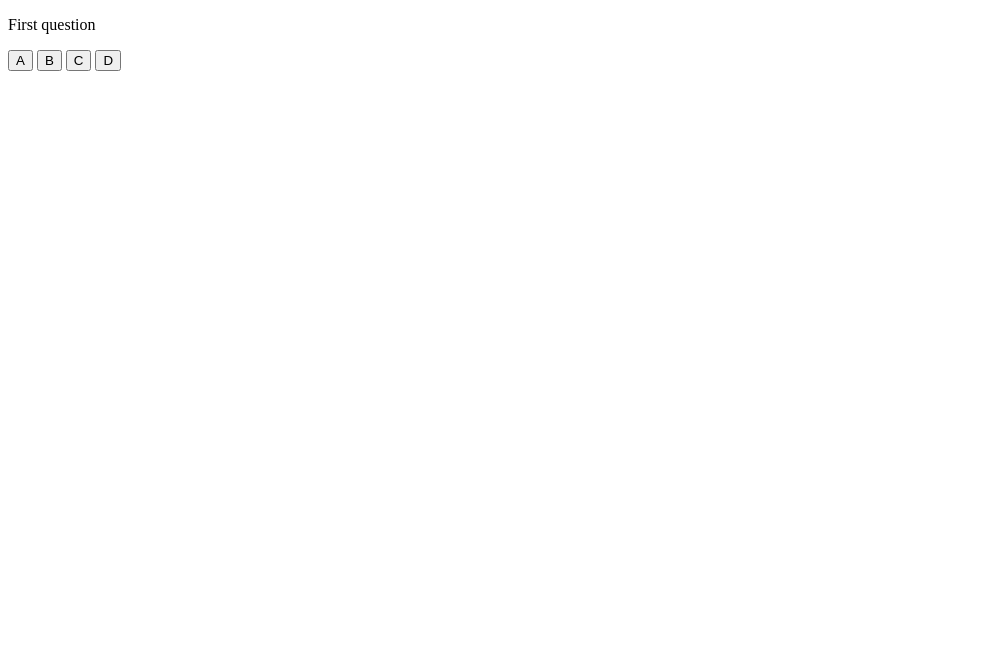
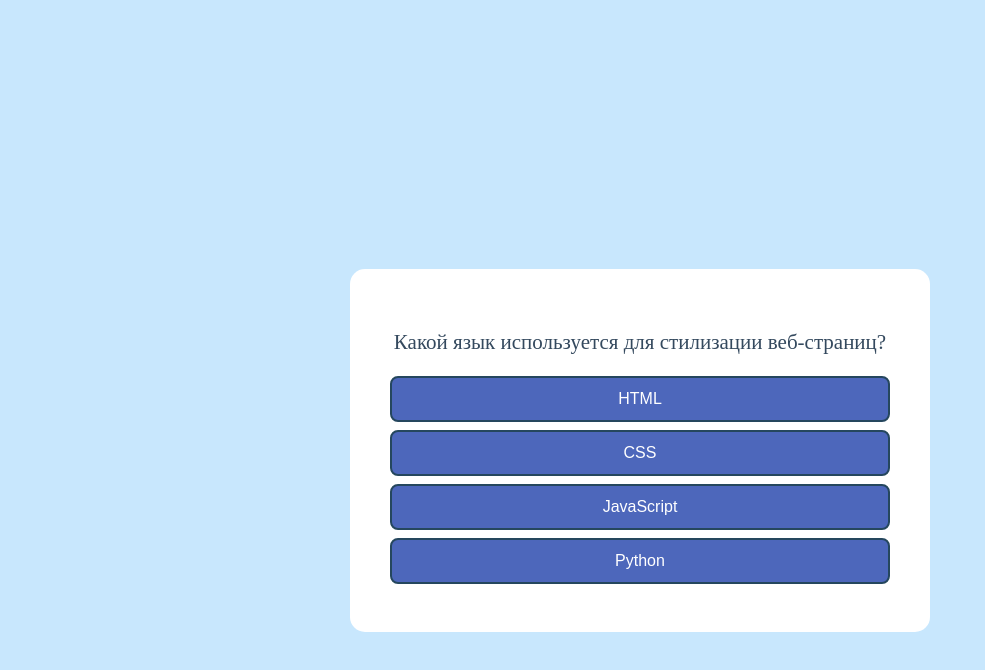
Before and after one commit to Sta4ik/QuizGameWeb, a plain HTML site: page index.html in a window 1280 px wide. Both pictures are taken after a click on the button "START". Shown: the whole page, without its empty margins (0-985 px from the left). Drawn offline with Linux system fonts and the light colour scheme.

Commit message:
add css and 10 question

```diff
--- a/question.js
+++ b/question.js
@@ -6,20 +6,55 @@ export class Questions{
     }
 }
 
-export let arrayQuiz = [
+export const arrayQuiz = [
     {
-        question: 'First question',
-        answerText: ["A", "B", "C", "D"],
-        correct: 1,
+        question: "Какой язык используется для стилизации веб-страниц?",
+        answerText: ["HTML", "CSS", "JavaScript", "Python"],
+        correct: 1
     },
     {
-        question: 'Second question',
-        answerText: ["Z", "X", "C", "V"],
-        correct: 0,
+        question: "Кто написал роман 'Преступление и наказание'?",
+        answerText: ["Лев Толстой", "Александр Пушкин", "Фёдор Достоевский", "Антон Чехов"],
+        correct: 2
     },
     {
-        question: 'Third question',
-        answerText: ["J", "K", "L", "P"],
-        correct: 3,
+        question: "Сколько планет в Солнечной системе?",
+        answerText: ["7", "8", "9", "10"],
+        correct: 1
     },
-]
+    {
+        question: "Какой элемент обозначается символом 'O'?",
+        answerText: ["Золото", "Кислород", "Олово", "Осмий"],
+        correct: 1
+    },
+    {
+        question: "Какой город является столицей Японии?",
+        answerText: ["Пекин", "Сеул", "Токио", "Бангкок"],
+        correct: 2
+    },
+    {
+        question: "Сколько градусов в прямом угле?",
+        answerText: ["45", "90", "180", "360"],
+        correct: 1
+    },
+    {
+        question: "Какой цвет получается при смешивании синего и жёлтого?",
+        answerText: ["Зелёный", "Оранжевый", "Фиолетовый", "Коричневый"],
+        correct: 0
+    },
+    {
+        question: "Кто изобрёл лампу накаливания?",
+        answerText: ["Никола Тесла", "Александр Белл", "Томас Эдисон", "Исаак Ньютон"],
+        correct: 2
+    },
+    {
+        question: "Какой океан самый большой?",
+        answerText: ["Атлантический", "Индийский", "Северный Ледовитый", "Тихий"],
+        correct: 3
+    },
+    {
+        question: "Какой язык программирования используется для создания интерактивности на веб-страницах?",
+        answerText: ["HTML", "CSS", "JavaScript", "SQL"],
+        correct: 2
+    }
+];
--- a/script.js
+++ b/script.js
@@ -48,12 +48,12 @@ function startQuiz(){
 function endQuiz(){
     scoreText.textContent = `Ваш счёт: ${score}`;
     secondBlock.style.display = 'none';
-    thirdBlock.style.display = 'block';
+    thirdBlock.style.display = 'flex';
 
 }
 
 function backMain(){
-    firstBlock.style.display = 'block';
+    firstBlock.style.display = 'flex';
     thirdBlock.style.display = 'none';
     score = 0;
 }
--- a/style.css
+++ b/style.css
@@ -1,3 +1,7 @@
+#firstBlock{
+    display: flex;
+}
+
 #secondBlock{
     display: none;
 }
@@ -5,3 +9,72 @@
 #thirdBlock{
     display: none;
 }
+
+body{
+    margin: 0;
+    padding: 0;
+    display: flex;
+    justify-content: center;
+    align-items: center;
+    height: 900px;
+    background-color: #c8e7fd;
+}
+
+h1{
+    font-size: 40px;
+    color: #2c3e50;
+    margin-bottom: 20px;
+    text-align: center;
+}
+
+p{
+    font-size: 21px;
+    color: #34495e;
+    text-align: center;
+}
+
+#start{
+    align-items: center;
+}
+
+#firstBlock,
+#secondBlock,
+#thirdBlock{
+    background-color: #ffffff;
+    padding: 40px;
+    border-radius: 15px;
+    width: 500px;
+    flex-direction: column;
+    align-items: center;
+}
+
+button{
+    padding: 12px 24px;
+    margin: 10px;
+    font-size: 1rem;
+    border: none;
+    border-radius: 8px;
+    cursor: pointer;
+    background-color: #3498db;
+    color: white;
+    transition: background-color 0.4s ease;
+}
+
+button:hover{
+    background-color: #2980b9;
+}
+
+button.answer{
+    display: block;
+    width: 100%;
+    margin: 8px 0;
+    background-color: #4d67bb;
+    color: #2c3e50;
+    border: 2px solid #25475e;
+    color: white;
+}
+
+button.answer:hover{
+    background-color: #5c7add;
+    border-color: #3c7296;
+}
```
